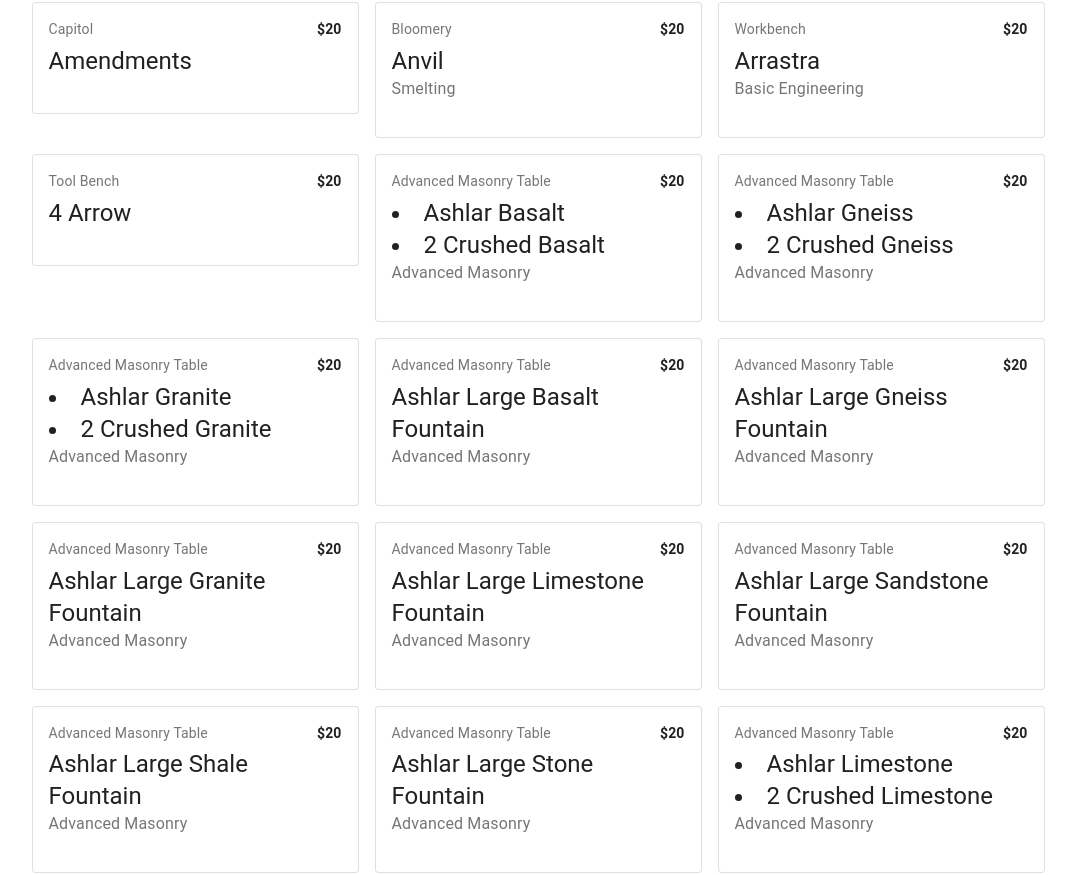
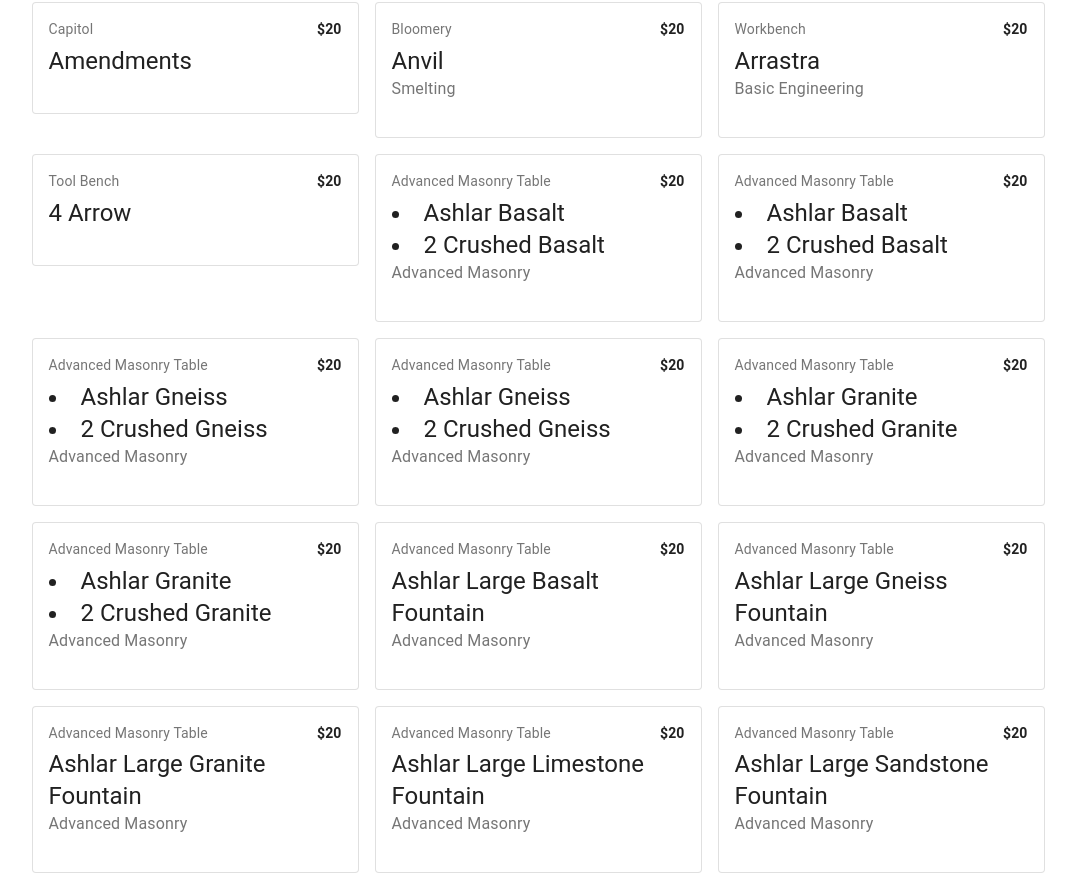
Before and after one commit to dyordan1/eco-calc, a React (Create React App) app: page / in a window 1280 px wide. Shown: the part 2621-3496 px from the top of the page, without its empty margins (102-1178 px from the left). Built offline with nearby package versions, Linux system fonts and the light colour scheme.

Commit message:
Add basic Local DB. Does nothing exciting for the moment.

```diff
--- a/src/App.js
+++ b/src/App.js
@@ -1,14 +1,14 @@
 import React from 'react';
 import './App.css';
-import { getSkill, getData } from './data.js';
 import Header from './Header.js';
-import { GameItem } from './Recipe.js';
-import Recipe from './Recipe.js';
-import { Grid } from '@material-ui/core';
-import { makeStyles } from '@material-ui/core/styles';
+import RecipeView from './RecipeView.js';
+import { Grid, CircularProgress } from '@material-ui/core';
+import { withStyles } from '@material-ui/core/styles';
 import { v4 } from 'uuid'
+import LocalDB from './LocalDB.js'
+import { DBContext } from './LocalDB.js'
 
-const useStyles = makeStyles((theme) => ({
+const styles = (theme) => ({
   root: {
     flexGrow: 1,
     marginTop: 8,
@@ -20,60 +20,48 @@ const useStyles = makeStyles((theme) => ({
   control: {
     padding: theme.spacing(2),
   },
-}));
+});
 
-function App() {
-  const classes = useStyles();
-
-  // Fetch a row of recipes.
-  function getListItem(ingredients, products, skillNeeded, craftingStation) {
-    let ingredientList = [];
-    let productList = [];
-
-    // Make ingredients pop
-    for (let i = 0; i < ingredients.length; i++) {
-      let ingredient = ingredients[i];
-      ingredientList.push(new GameItem(ingredient[2], ingredient[1]));
-    }
-
-    // Make ingredients pop
-    for (let i = 0; i < products.length; i++) {
-      let product = products[i];
-      productList.push(new GameItem(product[1], product[0]));
-    }
-
-    return (
-      <Grid item key={v4()}>
-        <Recipe station={craftingStation} skill={skillNeeded} ingredients={ingredientList} products={productList} price="20"/>
-      </Grid>
-    )
-  }
-
-  // Get them master duttas
-  let masterDutta = getData()
-
-  // Init list of items
-  let listItems = []
-
-  // For each recipe
-  for (let recipeName in masterDutta['recipes']) {
-    let recipe = masterDutta['recipes'][recipeName]
-    let craftingStation = recipe['craftStn'][0]
-    let skillNeeded = getSkill(recipe['skillNeeds'])
-
-    // For each variant
-    for (let variantName in recipe['variants']) {
-      let variant = recipe['variants'][variantName]
-      listItems.push(getListItem(variant['ingredients'], variant['products'], skillNeeded, craftingStation))
+class App extends React.Component {
+  constructor() {
+    super()
+    this.state = {
+      localdb: new LocalDB()
     }
   }
 
-  return (<>
-    <Header />
-    <Grid container justify="center" className={classes.root} spacing={2}>
-      {listItems}
-    </Grid>
-  </>)
+  render() {
+    const { classes } = this.props;
+    const { localdb } = this.state;
+
+    var appContent
+    if (!localdb.initialized) {
+      let app = this
+      appContent = <CircularProgress />
+      localdb.init().then(() => {
+        app.forceUpdate()
+      })
+    } else {
+      let listItems = [];
+
+      for (let product in localdb.products) {
+        let recipe = localdb.products[product][0]
+        listItems.push(<Grid item key={v4()}>
+          <RecipeView recipe={recipe}/>
+        </Grid>)
+      }
+      appContent = <Grid container justify="center" className={classes.root} spacing={2}>
+        {listItems}
+      </Grid>
+    }
+
+    return (<>
+      <DBContext.Provider value={localdb}>
+        <Header />
+        {appContent}
+      </DBContext.Provider>
+    </>)
+  }
 }
 
-export default App;
+export default withStyles(styles, { withTheme: true })(App);
--- a/src/Header.js
+++ b/src/Header.js
@@ -1,6 +1,6 @@
 import React from 'react';
 import { makeStyles } from '@material-ui/core/styles';
-import { AppBar, Toolbar, Typography, IconButton  } from '@material-ui/core';
+import { AppBar, Toolbar, Typography, IconButton } from '@material-ui/core';
 import { Menu, Settings } from '@material-ui/icons';
 
 const useStyles = makeStyles((theme) => ({
@@ -30,7 +30,7 @@ function Header() {
         <IconButton edge="end" color="inherit"><Settings/></IconButton>
       </Toolbar>
     </AppBar>
-  </div>
+  </div>;
 }
 
-export default Header
+export default Header;
--- /dev/null
+++ b/src/LocalDB.js
@@ -0,0 +1,93 @@
+import React from 'react';
+import { getSkill, getData } from './data.js';
+
+const DBContext = React.createContext(undefined);
+
+class Recipe {
+  constructor(station, skill, ingredients, products, price) {
+    this.station = station;
+    this.skill = skill;
+    this.ingredients = ingredients;
+    this.products = products;
+    this.price = price;
+  }
+}
+
+class GameItem {
+  constructor(count, label) {
+    this.count = count;
+    this.label = label;
+  }
+}
+
+export default class LocalDB {
+  constructor() {
+    this.initialized = false;
+    this.products = {};
+    this.rawMats = [];
+  }
+
+  async init() {
+    return new Promise(resolve => {
+      // Get them master duttas
+      let masterDutta = getData();
+
+      // Keep track of all products and ingredients seen.
+      let allIngredients = new Set();
+      let allProducts = new Set();
+
+      // For each recipe
+      for (let recipeName in masterDutta.recipes) {
+        let recipe = masterDutta.recipes[recipeName];
+        let craftingStation = recipe.craftStn[0];
+        let skillNeeded = getSkill(recipe.skillNeeds);
+
+        // For each variant
+        for (let variantName in recipe.variants) {
+          let variant = recipe.variants[variantName];
+
+          let ingredientList = [];
+          let productList = [];
+
+          // Add ingredients.
+          for (let i = 0; i < variant.ingredients.length; i++) {
+            let ingredient = variant.ingredients[i];
+            let label = ingredient[1];
+            let count = ingredient[2];
+            ingredientList.push(new GameItem(count, label));
+            allIngredients.add(label);
+          }
+
+          // Add products.
+          for (let i = 0; i < variant.products.length; i++) {
+            let product = variant.products[i];
+            let label = product[0];
+            let count = product[1];
+            productList.push(new GameItem(count, label));
+            allProducts.add(label);
+          }
+
+          // All ingredients that don't come up as products are "raw".
+          this.rawMats = [...allIngredients].filter(item => !allProducts.has(item));
+
+          for (let i = 0; i < productList.length; i++) {
+            let product = productList[i];
+            if (!this.products[product.label]) {
+              this.products[product.label] = [];
+            }
+
+            this.products[product.label].push(
+              new Recipe(craftingStation, skillNeeded, ingredientList, productList, 20));
+          }
+        }
+      }
+
+      console.log(this.products);
+      console.log(this.rawMats);
+      this.initialized = true;
+      resolve(this);
+    });
+  }
+}
+
+export { GameItem, DBContext };
--- a/src/Recipe.js
+++ b/src/RecipeView.js
@@ -4,6 +4,7 @@ import { Grid } from '@material-ui/core';
 import Card from '@material-ui/core/Card';
 import CardContent from '@material-ui/core/CardContent';
 import Typography from '@material-ui/core/Typography';
+import { GameItem } from './LocalDB.js'
 
 const useStyles = makeStyles({
   root: {
@@ -22,19 +23,12 @@ const useStyles = makeStyles({
   },
 });
 
-class GameItem {
-  constructor(count, label) {
-    this.count = count;
-    this.label = label;
-  }
-}
-
 // Renders a single recipe.
-export default function Recipe(props) {
+export default function RecipeView(props) {
   const classes = useStyles();
 
   function formatProduct(product) {
-    return <>{product.count == 1 ? "" : product.count} {product.label}</>
+    return <>{product.count == 1 ? "" : product.count} {product.label}</>;
   }
 
   function formatProducts(products) {
@@ -51,22 +45,22 @@ export default function Recipe(props) {
     <Card className={classes.root} variant="outlined">
       <CardContent>
         <Grid container justify="space-between">
-          <Grid item>
+          <Grid item key="left">
             <Typography className={classes.title} color="textSecondary" gutterBottom>
-              {props.station}
+              {props.recipe.station}
             </Typography>
           </Grid>
-          <Grid item>
+          <Grid item key="right">
             <Typography className={classes.title} gutterBottom>
-              <strong>${props.price}</strong>
+              <strong>${props.recipe.price}</strong>
             </Typography>
           </Grid>
         </Grid>
         <Typography variant="h5" component="h2">
-          {formatProducts(props.products)}
+          {formatProducts(props.recipe.products)}
         </Typography>
         <Typography className={classes.pos} color="textSecondary">
-          {props.skill}
+          {props.recipe.skill}
         </Typography>
       </CardContent>
     </Card>
```
Also changed, not shown: public/manifest.json.
